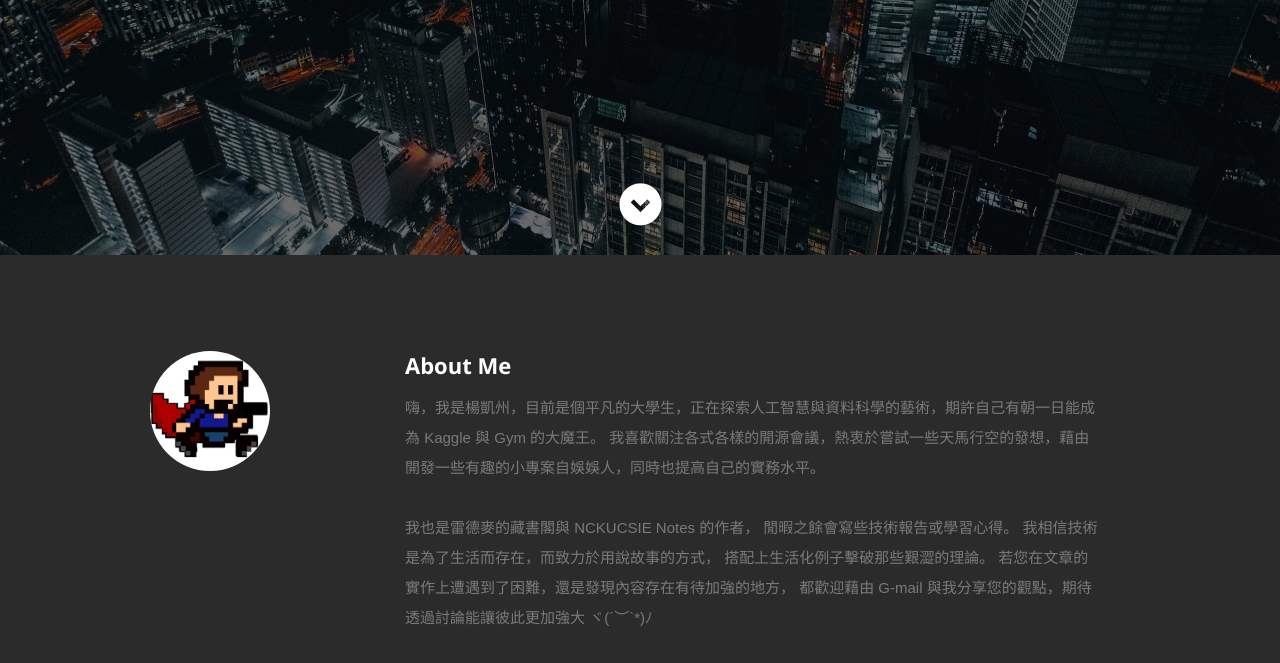
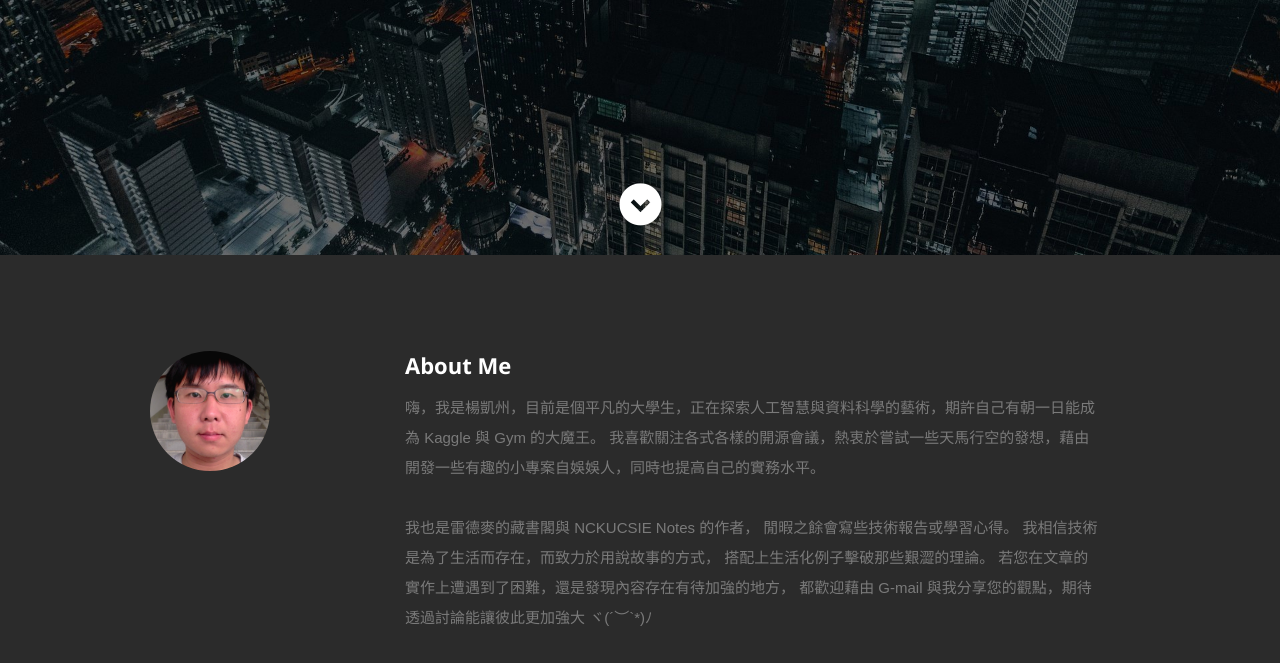
Before and after one commit to zake7749/AboutMe, a plain HTML site: page index.html in a window 1280 px wide. Shown: the part 545-1208 px from the top of the page. Drawn offline with nearby package versions, Linux system fonts and the light colour scheme.

Commit message:
Update img.

```diff
--- a/index.html
+++ b/index.html
@@ -93,7 +93,7 @@
 
             <div class="three columns">
 
-                <img class="profile-pic" src="images/profilepic.jpg" alt="" />
+                <img class="profile-pic" src="images/profile.jpg" alt="" />
 
             </div>
 
```
Also changed, not shown: images/profile.jpg (added).
